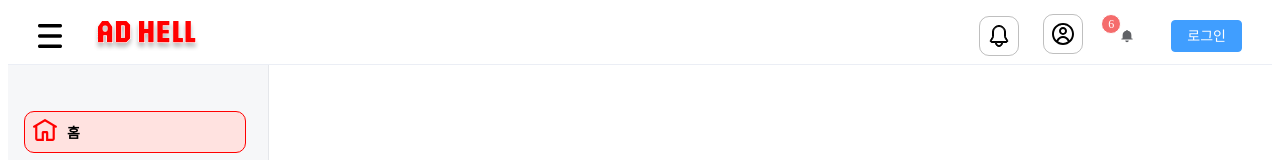
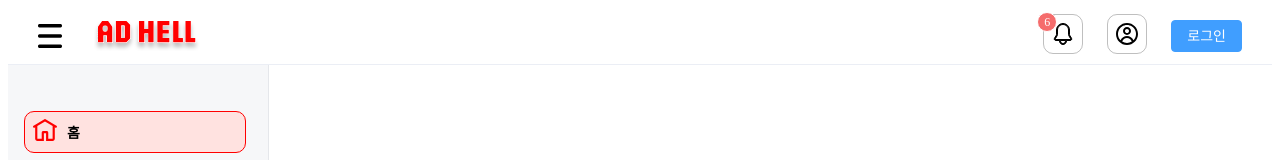
Before and after one commit to ADHD-TEAM/ad-hell-client, a Vue app in the folder ad-hell-client/: page / in a window 1280 px wide. Shown: the top 160 px of the page. Built offline with nearby package versions, Linux system fonts and the light colour scheme.

Commit message:
feat : 상단 바 알림 아이콘 컴포넌트 활용

```diff
--- a/ad-hell-client/src/components/common/CommonUserHeadBar.vue
+++ b/ad-hell-client/src/components/common/CommonUserHeadBar.vue
@@ -77,11 +77,13 @@ const AlertIcon = ref(
         </el-button>
 
         <!-- Element Plus 버튼들 예시 -->
-        <img :src = "AlertIcon.src"/>
+
+        <!-- 알림 아이콘 + 뱃지 + 팝오버 모두 NotificationBell에서 처리 -->
+        <NotificationBell :icon-src="AlertIcon.src" />
+
         <router-link :to="{ name: 'MyProfileUpdate' }">
           <img :src = "MypageIcon.src"/>
         </router-link>
-        <NotificationBell />
         <el-button type="primary" @click="goLogin">로그인</el-button>
       </div>
     </div>
--- a/ad-hell-client/src/components/notification/NotificationBell.vue
+++ b/ad-hell-client/src/components/notification/NotificationBell.vue
@@ -1,7 +1,15 @@
 <!-- NotificationBell.vue -->
 <script setup>
 import { computed, ref } from 'vue'
-import { BellFilled } from '@element-plus/icons-vue'
+// import { BellFilled } from '@element-plus/icons-vue'
+
+// 부모에서 아이콘 경로를 받는 props 정의
+const props = defineProps({
+  iconSrc: {
+    type: String,
+    required: true,
+  },
+})
 
 const isNotificationOpen = ref(false)
 const activeTab = ref('unread')
@@ -74,9 +82,13 @@ const closeNotification = () => {
           class="notification-badge"
           type="danger"
       >
-        <el-button class="notification-button" text @click="toggleNotification">
-          <el-icon><BellFilled /></el-icon>
-        </el-button>
+        <!-- 부모에서 받은 아이콘을 클릭 트리거로 사용 -->
+        <img
+            :src="props.iconSrc"
+            alt="알림"
+            class="alert-icon"
+            @click="toggleNotification"
+        />
       </el-badge>
     </template>
 
@@ -163,42 +175,6 @@ const closeNotification = () => {
 </template>
 
 <style scoped>
-/* el-header 기본 높이가 60px이라 56px로 맞춰줌 */
-.app-header {
-  padding: 0; /* el-header의 기본 padding 제거 */
-  background-color: #ffffff;
-  border-bottom: 1px solid #ebeef5; /* Element Plus 스타일 비슷하게 */
-  display: flex;
-  justify-content: center; /* 가운데에 1280 컨테이너 정렬 */
-}
-
-/* 실제 규격: 1280 x 56 + 좌우 패딩 30 */
-.header-inner {
-  width: 1280px;
-  height: 56px;
-  padding: 0 30px; /* 좌우 패딩 30 */
-  box-sizing: border-box;
-
-  display: flex;
-  align-items: center; /* 세로 중앙 */
-  justify-content: space-between; /* 좌우로 퍼지게 정렬 */
-  gap: 12px;
-}
-
-/* 왼쪽/오른쪽 컨테이너 */
-.header-left,
-.header-right {
-  display: flex;
-  align-items: center;
-  gap: 8px;
-}
-
-/* 로고 텍스트 예시 스타일 */
-.logo-text {
-  font-size: 18px;
-  font-weight: 600;
-  color: #303133;
-}
 
 .notification-badge :deep(.el-badge__content) {
   top: 8px;
@@ -345,4 +321,13 @@ const closeNotification = () => {
   text-align: center;
   color: #9ca3af;
 }
+
+.alert-icon {
+  width: 40px;
+  height: 40px;
+  cursor: pointer;
+  /* 필요하면 아래처럼 둥근 테두리 정도는 자유롭게
+  border-radius: 50%;
+  */
+}
 </style>
```
